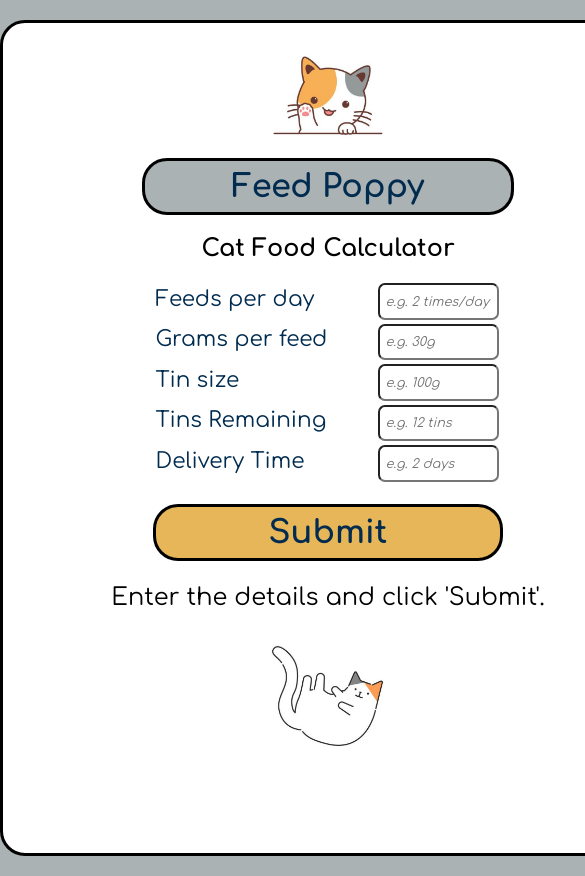
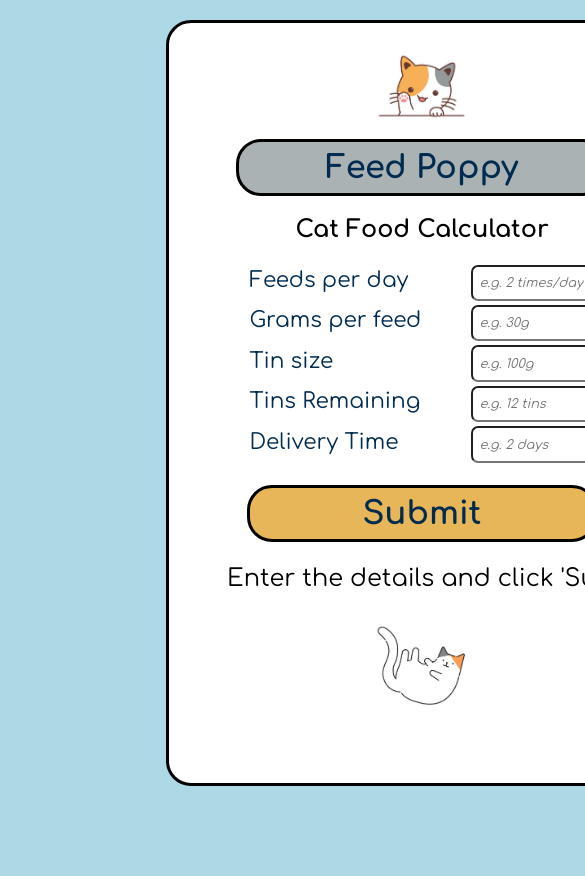
Before and after one commit to maria-walker/cat-food-calculator, a React (Create React App) app: page / in a window 390 px wide. Shown: the top 876 px of the page, 585 px wide, since content can reach past the window. After the commit the page ends 844 px from the top, so only its background shows below. Built offline with nearby package versions, Linux system fonts and the light colour scheme.

Commit message:
duplicated from my private repo; working on responsive design

```diff
--- a/src/index.css
+++ b/src/index.css
@@ -1,5 +1,6 @@
 body {
-  margin: 0;
+  width: 100vh;
+  margin: auto;
   font-family: "Comfortaa", cursive;
   -webkit-font-smoothing: antialiased;
   -moz-osx-font-smoothing: grayscale;
@@ -105,8 +106,24 @@ h1 {
 .main {
   background-color: white;
   margin: 20px auto;
-  width: 650px;
-  height: 830px;
+
+  height: 90%;
+  width: 60%;
   border: solid black 3px;
   border-radius: 25px;
 }
+
+@media only screen and (max-width: 800px) {
+  body {
+    background-color: lightblue;
+  }
+  .main {
+    background-color: white;
+    margin: 20px auto;
+
+    height: 90vh;
+
+    border: solid black 3px;
+    border-radius: 25px;
+  }
+}
```
